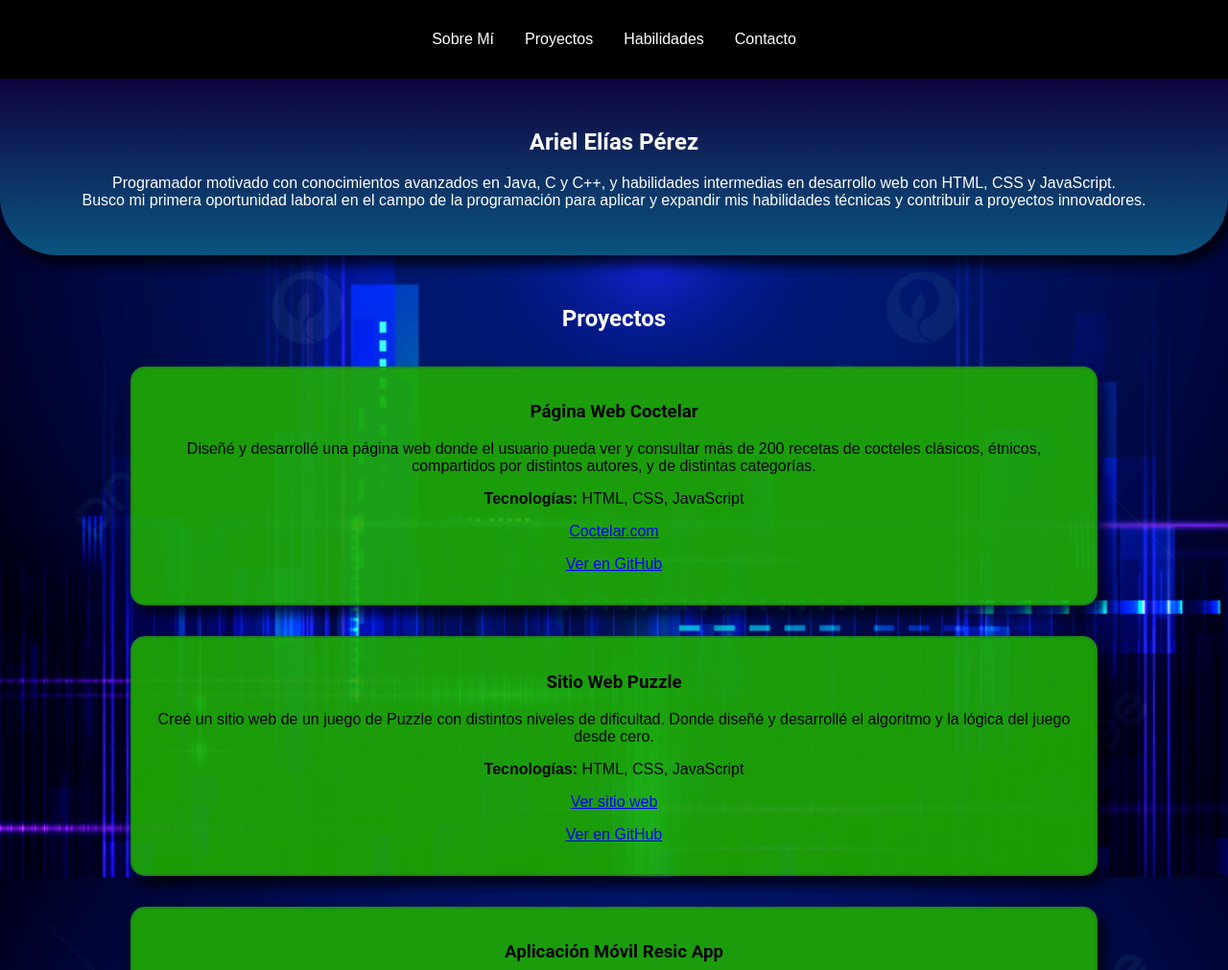
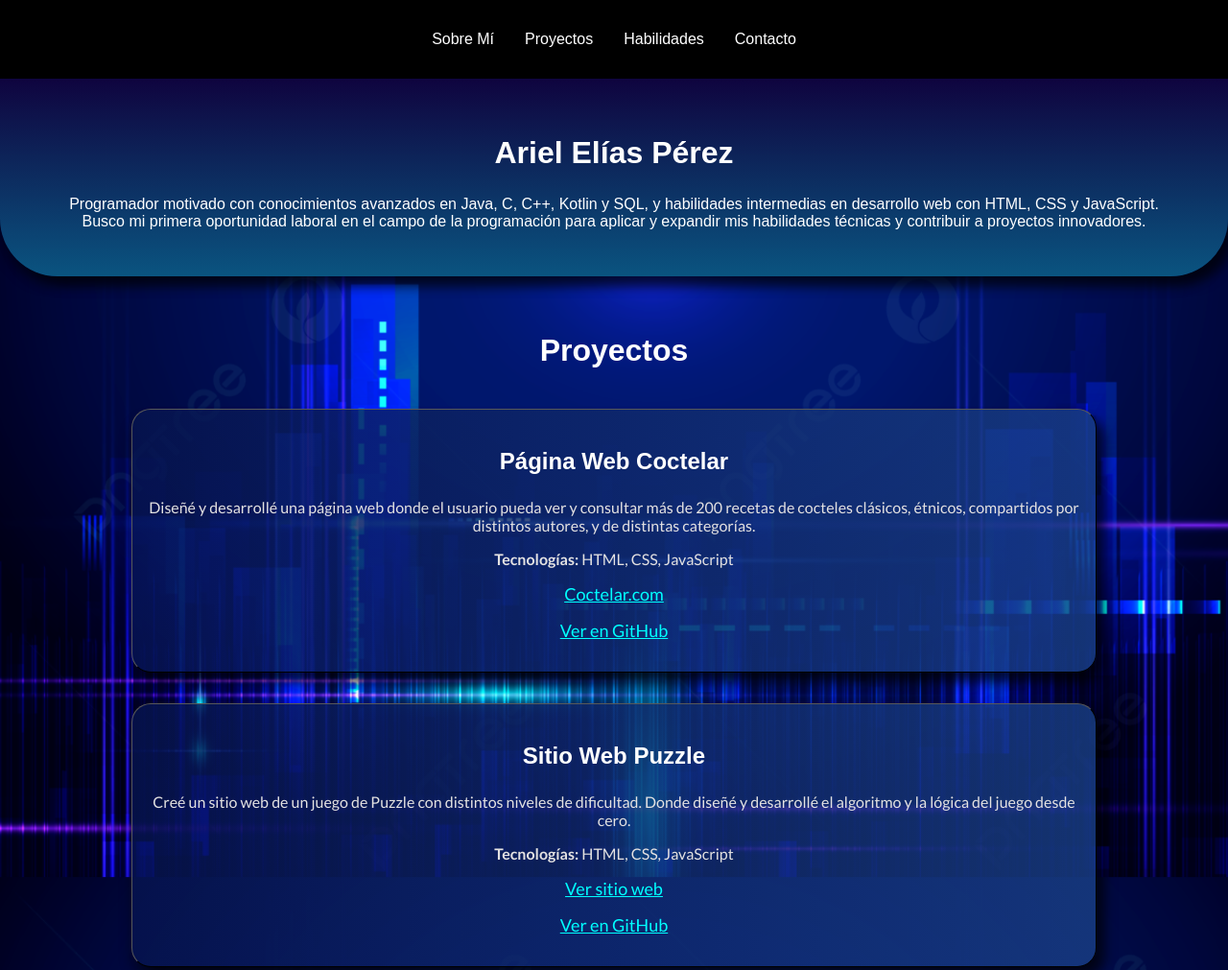
Before and after one commit to arielEliasPerez/Portafolio, a plain HTML site: page index.html in a window 1280 px wide. Shown: the top 1011 px of the page at 96% size. Drawn offline with Linux system fonts and the light colour scheme.

Commit message:
Rediseño de estilo color azul

```diff
--- a/index.html
+++ b/index.html
@@ -5,6 +5,7 @@
     <meta name="viewport" content="width=device-width, initial-scale=1.0">
     <title>Portafolio de Ariel Pérez</title>
     <link rel="stylesheet" href="styles.css">
+    <link href="https://fonts.googleapis.com/css2?family=Poppins:wght@400;700&family=Lato:wght@400;700&display=swap" rel="stylesheet">
 </head>
 <body>
     <header>
@@ -19,7 +20,7 @@
     </header>
     <section id="about">
         <h1>Ariel Elías Pérez</h1>
-        <p>Programador motivado con conocimientos avanzados en Java, C y C++, y habilidades intermedias en desarrollo web con HTML, CSS y JavaScript.<br>
+        <p>Programador motivado con conocimientos avanzados en Java, C, C++, Kotlin y SQL, y habilidades intermedias en desarrollo web con HTML, CSS y JavaScript.<br>
             Busco mi primera oportunidad laboral en el campo de la programación para aplicar y expandir mis habilidades técnicas y contribuir a proyectos innovadores.</p>
     </section>
     <section id="projects">
@@ -56,6 +57,12 @@
             <p><strong>Tecnologías:</strong> C</p>
             <p><a href="https://github.com/arielEliasPerez/TDA" target="_blank">Ver en GitHub</a></p>
         </div>
+        <div class="project">
+            <h3>Página Web Portafolio Personal</h3>
+            <p>Diseñé y desarrollé esta página web de portafolio para mostrar algunos de mis proyectos creados.</p>
+            <p><strong>Tecnologías:</strong> HTML, CSS</p>
+            <p><a href="https://github.com/arielEliasPerez/Portafolio" target="_blank">Ver en GitHub</a></p>
+        </div>
     </section>
     <section id="skills">
         <h2>Habilidades</h2>
@@ -78,7 +85,7 @@
         <p>Correo Electrónico: ariel65_ep@hotmail.com</p>
         <p>Teléfono: 1136796524</p>
         <p><a href="https://github.com/arielEliasPerez" target="_blank">Repositorio GitHub</a></p>
-        <p><a href="www.linkedin.com/in/arieleliasperez" target="_blank">LinkedIn</a></p>
+        <p><a href="https://linkedin.com/in/arieleliasperez" target="_blank">LinkedIn</a></p>
     </section>
     <footer>
         <p>&copy; 2024 Ariel Pérez. Todos los derechos reservados.</p>
--- a/styles.css
+++ b/styles.css
@@ -1,3 +1,4 @@
+@import url('https://fonts.googleapis.com/css2?family=Poppins:wght@400;700&family=Lato:wght@400;700&display=swap');
 body {
     font-family: Arial, sans-serif;
     margin: 0;
@@ -35,17 +36,21 @@ section {
     text-align: center;
 }
 
-
+h1{
+    font-size: xx-large;
+}
 
 section#about {
     border-radius: 0px 0px 60px 60px;
     box-shadow: 10px 10px 12px -1px rgba(0, 0, 0, 0.6), -1px 10px 12px 1px rgba(0, 0, 0, 0.3);
-    background: linear-gradient(to bottom, #0f043f, #0a5480); /* Degradado de izquierda a derecha */
+    background: linear-gradient(to bottom, #0f043f, #0a5480);
     color: white;
 }
 h2{
     color: white;
+    font-size: xx-large;
 }
+
 
 #projects{
     display: flex;
@@ -55,15 +60,28 @@ h2{
 }
 
 section#projects .project {
-    background-color: rgba(30, 172, 2, 0.904);
-    border: 2px solid rgb(28, 136, 28);
-    color: rgb(2, 2, 2);
+    background: linear-gradient(to right, #061450ce, #193f86ce);
+
+    border: 1px outset rgb(5, 5, 5);
+    color: rgb(228, 226, 226);
     width: 80%;
     margin: 1rem 0;
     padding: 1rem;
-    border-radius: 15px;
+    border-radius: 20px;
     box-shadow: 10px 10px 12px -1px rgba(0, 0, 0, 0.6), -1px 10px 12px 1px rgba(0, 0, 0, 0.3);
+    font-family: 'Lato', sans-serif;
+    font-weight: 400;
+}
+section#projects .project h3{
+    color: rgb(255, 255, 255);
+    font-family: 'Poppins', sans-serif;
+    font-size: x-large;
+    font-family: Haettenschweiler, 'Arial Narrow Bold', sans-serif;
+}
 
+section#projects a{
+    color: aqua;
+    font-size: large;
 }
 
 
@@ -76,14 +94,17 @@ section#skills ul {
 }
 
 section#skills ul li {
-    background: #019463;
+    background: #129fe0ea;
+
     margin: 0.5rem 0;
     padding: 0.5rem;
     border-radius: 5px;
-    width: 60%;
+    width: 50%;
     font-weight: bold;
+    border: 2px inset rgb(28, 136, 28);
     box-shadow: -1px 10px 12px -1px rgba(0, 0, 0, 0.6), -1px 10px 12px 1px rgba(0, 0, 0, 0.3);
     font-family: 'Roboto', sans-serif;
+
 }
 
 #contact{
@@ -105,7 +126,3 @@ footer {
     text-align: center;
     padding: 1rem 0;
 }
-h1, h2, h3 {
-    font-family: 'Roboto', sans-serif;
-    font-weight: 700;
-}
```
